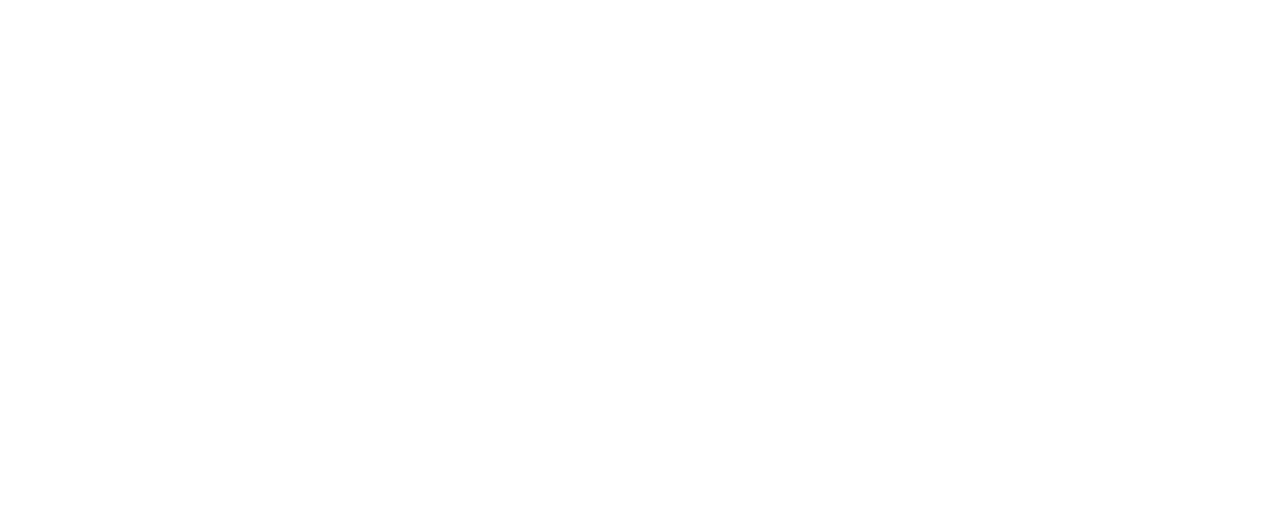
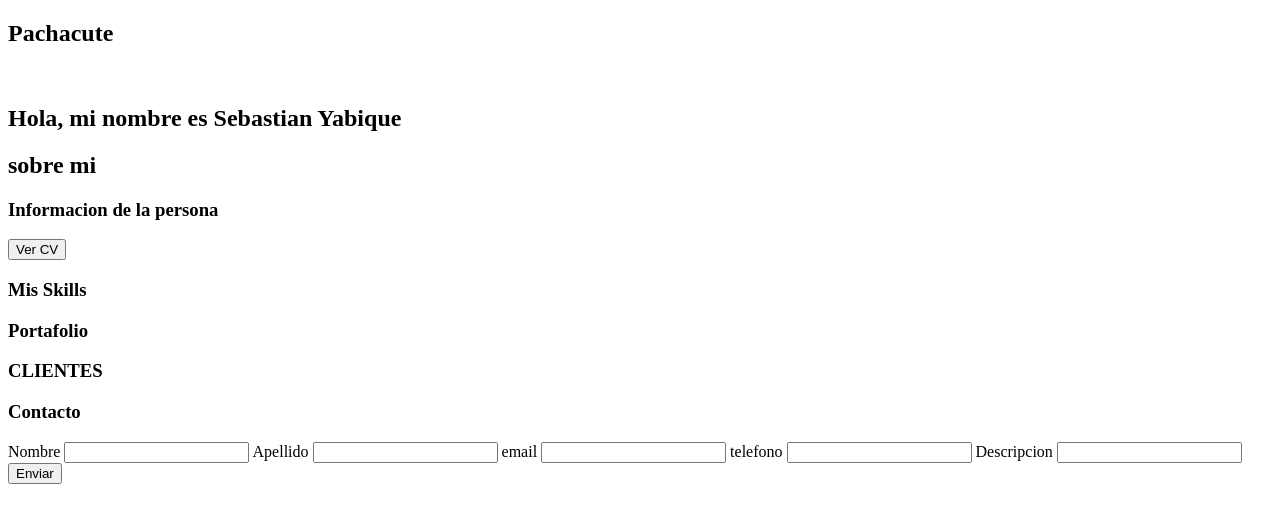
Before and after one commit to emora65/Hackthonsemana3, a plain HTML site: page index.html in a window 1280 px wide. Drawn offline with Linux system fonts and the light colour scheme.

Commit message:
creacion archivo4 index.html

```diff
--- a/index.html
+++ b/index.html
@@ -6,6 +6,58 @@
     <title>Document</title>
 </head>
 <body>
+    <section>
+            <h1>Pachacute</h1>
+            <img src="" alt="">
+            <h2>
+                Hola, mi nombre
+                es Sebastian Yabique
+            </h2>
+    </section>
+    <section>
+        <h2>   sobre mi
+        </h2>
+        <h3> Informacion de la persona</h3>
+        <nav>
+            <div>
+                <input type="submit" value="Ver CV" >
+            </div>
+        </nav>
+    </section>
+      <section>
+               <h3> Mis Skills</h3>
+      </section>
+      <section>
+               <h3> Portafolio</h3>
+      </section>
+      <section>
+              <h3>CLIENTES
+                  <img src="" alt="">
+                  <img src="" alt="">
+                  <img src="" alt="">
+                  <img src="" alt="">
+              </h3>
+      </section>
+      <section>
+             <h3>Contacto</h3>
+             <form>
+                 <label for="Ingresenombre">Nombre</label>
+                 <input type="text" id="Ingresenombre">
 
+                 <label for="Ingreseapellido">Apellido</label>
+                 <input type="text" id="Ingreseapellido">
+
+                 <label for="Ingreseemail">email</label>
+                 <input type="text" id="Ingreseemail">
+
+                 <label for="Ingresetelefono">telefono</label>
+                 <input type="text" id="Ingrsetelefono">
+
+                 <label for="Ingresedescripcion">Descripcion</label>
+                 <input type="text" id="Ingresedescripcion">
+
+                 <input type="submit" value="Enviar">
+             </form>
+      </section>
 </body>
 </html>
```
